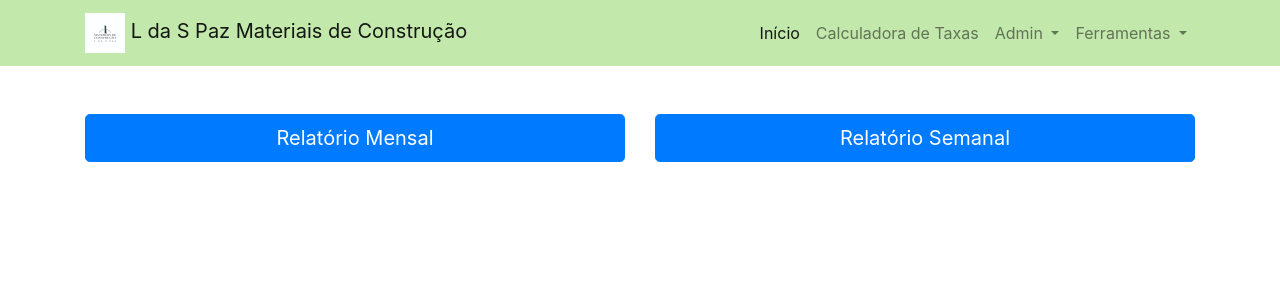
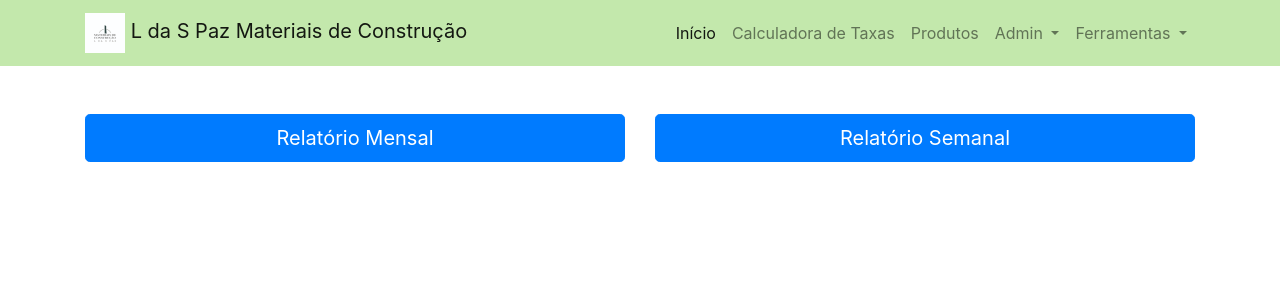
Before and after one commit to Lucaspaz21/lsp, a Flask app: page /relatorios in a window 1280 px wide. Shown: the top 300 px of the page. Run offline with Flask 3, Linux system fonts and the light colour scheme; some libraries are stand-ins or nearby versions.

Commit message:
Update navbar.html

```diff
--- a/lsp/templates/navbar.html
+++ b/lsp/templates/navbar.html
@@ -22,6 +22,9 @@
         </li>
         <li class="nav-item">
           <a class="nav-link" href="{{ url_for('caltaxas')}}">Calculadora de Taxas</a>
+        </li>
+          <li class="nav-item">
+          <a class="nav-link" href="{{ url_for('produtos')}}">Produtos</a>
         </li>
         <li class="nav-item dropdown">
           <a class="nav-link dropdown-toggle" href="#" id="navbarDropdown" role="button" data-toggle="dropdown" aria-haspopup="true" aria-expanded="false">
```
